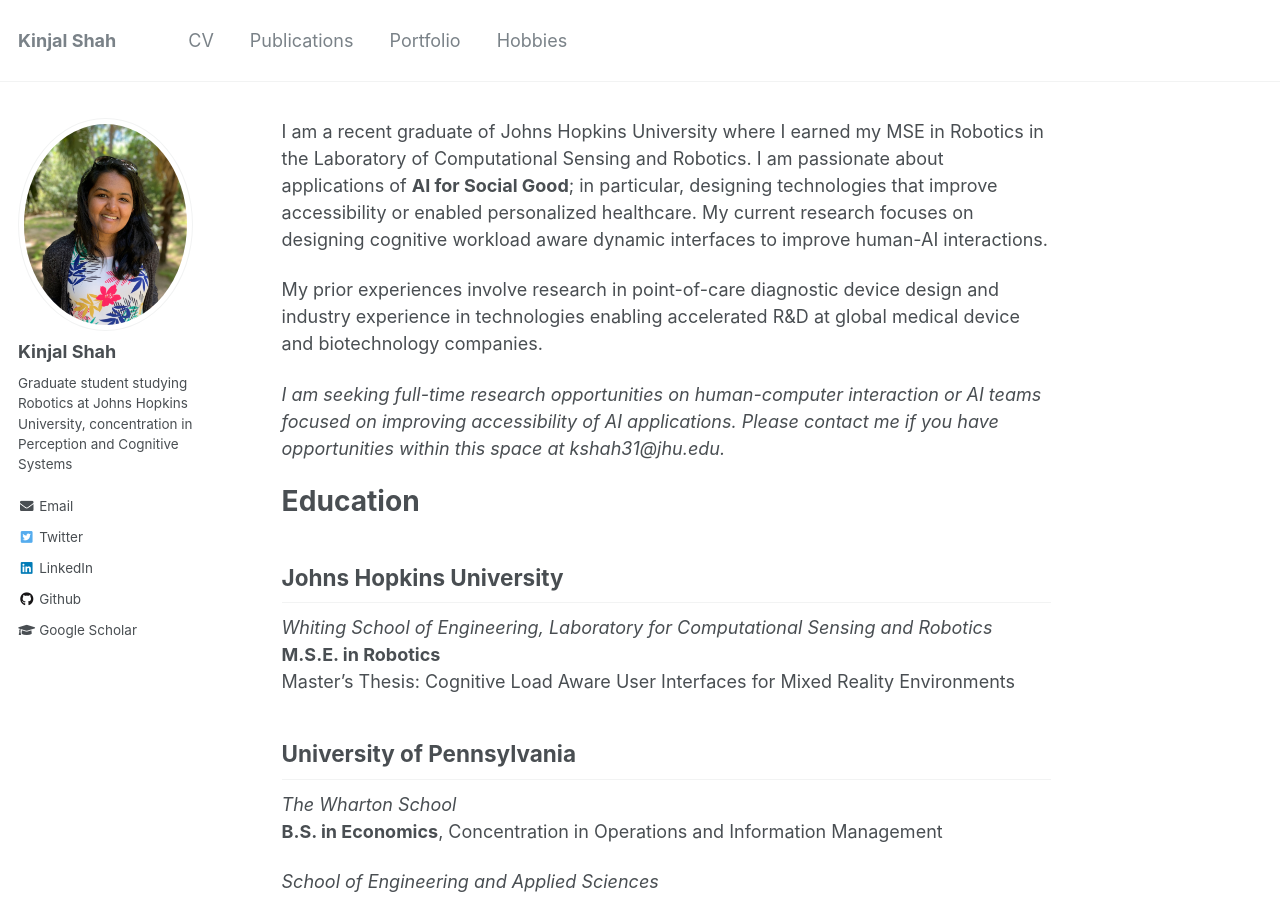
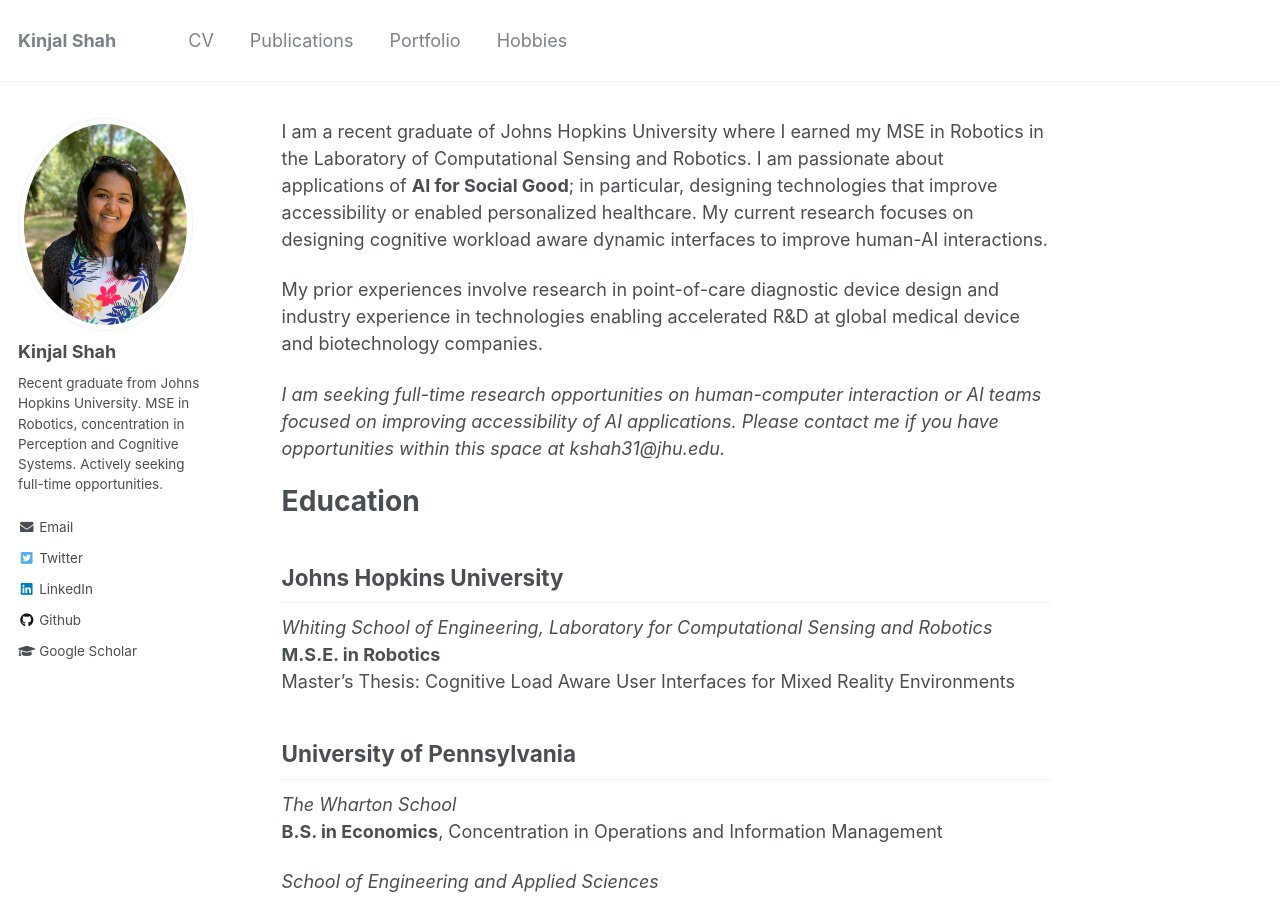
Before and after one commit to kinjmshah/kinjmshah.github.io, a Jekyll site: the page built from _pages/about.md, in a window 1280 px wide and 900 px high. Built offline with Jekyll 4.4.1, drawn with Linux system fonts in a browser that asks for light colours.

Commit message:
Update _config.yml

```diff
--- a/_config.yml
+++ b/_config.yml
@@ -82,7 +82,7 @@ analytics:
 author:
   name             : "Kinjal Shah"
   avatar           : "ProfilePicture.jpg"
-  bio              : "Graduate student studying Robotics at Johns Hopkins University, concentration in Perception and Cognitive Systems"
+  bio              : "Recent graduate from Johns Hopkins University. MSE in Robotics, concentration in Perception and Cognitive Systems. Actively seeking full-time opportunities."
   location         :
   employer         :
   pubmed           :
```
